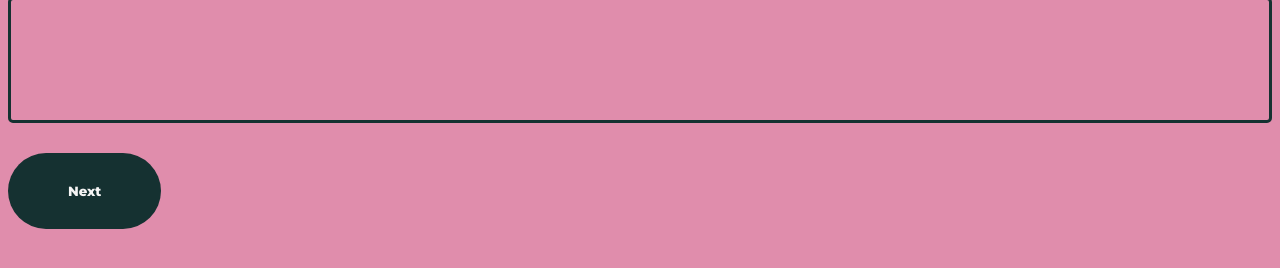
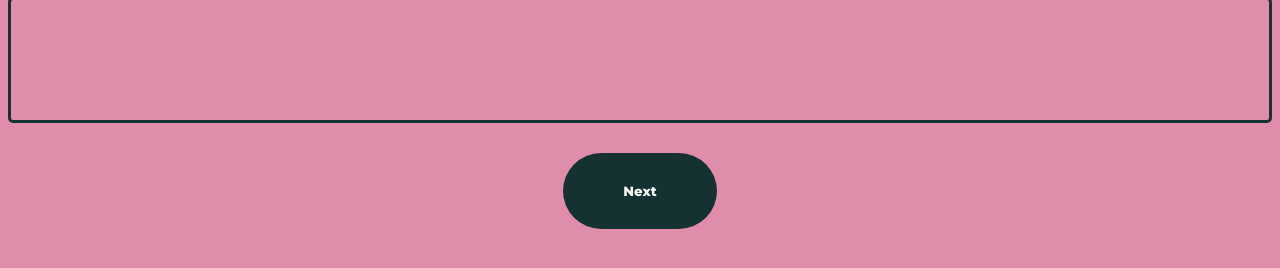
Before and after one commit to expandyourmind/expandyourmind.github.io, a plain HTML site: page index.html in a window 1280 px wide. Shown: the part 128-396 px from the top of the page. Drawn offline with Linux system fonts and the light colour scheme.

Commit message:
Update index.html

```diff
--- a/index.html
+++ b/index.html
@@ -1,6 +1,8 @@
+<!DOCTYPE html>
 <html>
 	<head>
 		<title>I Love You</title>
+    <meta name="viewport" content="width=device-width,initial-scale=1" >
 		<script src="javascript.js"></script>
 		<link rel="stylesheet" href="style.css">
     <link rel="preconnect" href="https://fonts.googleapis.com">
@@ -8,16 +10,17 @@
     <link href="https://fonts.googleapis.com/css2?family=Dosis:wght@200&family=Montserrat:wght@800&display=swap" rel="stylesheet">
 	</head>
 	<body>
-					<header class="title">
+	  <section class="reasonsILoveYou">
 			<h1>Reasons I Love You...</h1>
-					</header>
+
 		<div id="quoteDisplay">
 
 		</div>
-					<div class="center">
+
+		<div class="center-button">
 			<button onclick="newQuote()">Next</button>
 		</div>
+    </section>
+
 	</body>
-
-
 </html>
```
Lines whose indentation alone changed are shown as unchanged.
